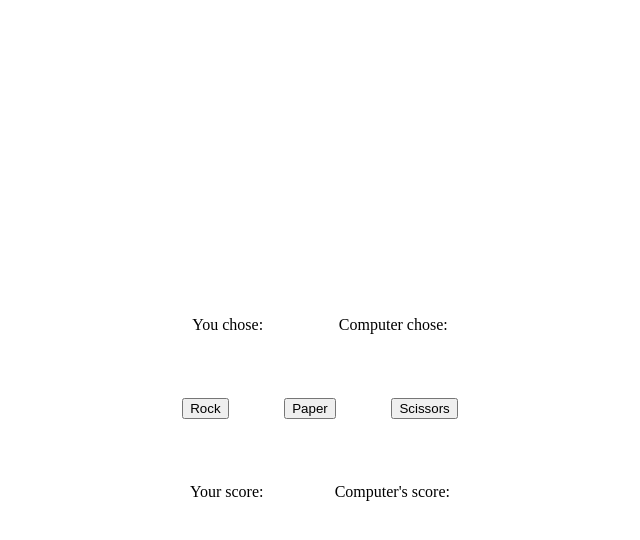
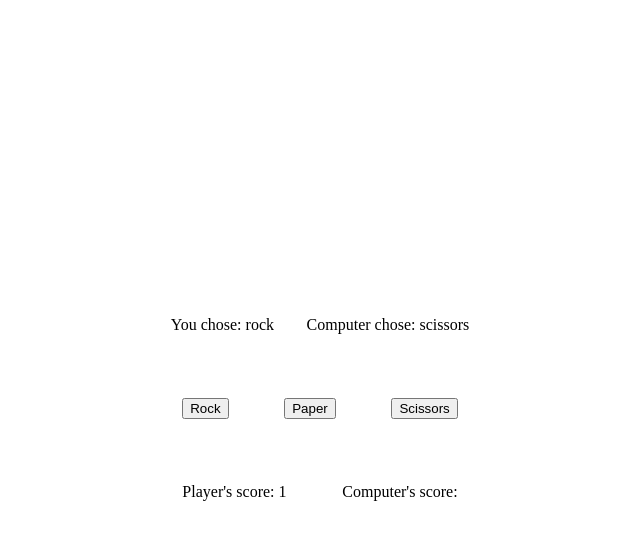
Before and after one commit to T0thLewis/rock-paper-scissor-project, a plain HTML site: page index.html in a window 1280 px wide. Both pictures are taken after a click on the button "Rock". Shown: the whole page, without its empty margins (320-960 px from the left). Drawn offline with Linux system fonts and the light colour scheme.

Commit message:
Add textContent to scoreboard and choices
Added DOM manipulation so player and computer choices
and respective scores now show up, this is the first iteration,
still needs optimization, bugfixing and code clean-up.

```diff
--- a/index.html
+++ b/index.html
@@ -8,7 +8,7 @@
     <title>Rock Paper Scissors game</title>
 
     <script src="./script.js" defer></script>
-    <script src="./test.js" defer></script>
+    <!-- <script src="./test.js" defer></script> -->
     <link rel="stylesheet" href="./style.css">
 
 </head>
@@ -16,8 +16,8 @@
 <body>
     <div class="container">
         <div class="header">
-            <p>You chose: </p>
-            <p>Computer chose: </p>
+            <p class="playerSelected">You chose: </p>
+            <p class="computerSelected">Computer chose: </p>
         </div>
 
         <div class="buttons">
@@ -27,8 +27,8 @@
         </div>
 
         <div class="results">
-            <p>Your score: </p>
-            <p> Computer's score: </p>
+            <p class="playerScore">Your score: </p>
+            <p class="computerScore"> Computer's score: </p>
         </div>
     </div>
 </body>
--- a/script.js
+++ b/script.js
@@ -27,12 +27,19 @@ function announceResults(playerScore, computerScore) {
 
 //Recursive function to make player input case-insensitive and check if input is correct
 function getPlayerChoice() {
+    const html = document.querySelector('.playerSelected');
+    console.dir(html);
+
     playerChoice = this.classList.value;
+    html.textContent = `You chose: ${playerChoice}`;
 }
 
 //Generates computer choice for the game
 function getComputerChoice() {
+    const html = document.querySelector('.computerSelected');
+
     const randomNumber = Math.floor(Math.random() * 3);
+    html.textContent = `Computer chose: ${choices[randomNumber]}`;
     return choices[randomNumber];
 }
 
@@ -40,24 +47,32 @@ function getComputerChoice() {
 function playRound(playerChoice, computerChoice) {
     const gameRules = ["Paper beats Rock. ", "Rock beats Scissors. ", "Scissors beat paper. "];
     const winner = ["Computer wins!", "Player wins!"];
+    const playerHTML = document.querySelector('.playerScore');
+    const computerHTML = document.querySelector('.computerScore');
 
     if (playerChoice === "rock" && computerChoice === "paper") {
         computerScore++;
+        computerHTML.textContent = `Computer's score: ${computerScore}`;
         return gameRules[0].concat(winner[0]);
     } else if (playerChoice === "rock" && computerChoice === "paper") {
         playerScore++;
+        playerHTML.textContent = `Player's score: ${playerScore}`;
         return gameRules[0].concat(winner[1]);
     } else if (playerChoice === "scissors" && computerChoice === "rock") {
         computerScore++;
+        computerHTML.textContent = `Computer's score: ${computerScore}`;
         return gameRules[1].concat(winner[0]);
     } else if (playerChoice === "rock" && computerChoice === "scissors") {
         playerScore++;
+        playerHTML.textContent = `Player's score: ${playerScore}`;
         return gameRules[1].concat(winner[1]);
     } else if (playerChoice === "paper" && computerChoice === "scissors") {
         computerScore++;
+        computerHTML.textContent = `Computer's score: ${computerScore}`;
         return gameRules[2].concat(winner[0]);
     } else if (playerChoice === "scissors" && computerChoice === "paper") {
         playerScore++;
+        playerHTML.textContent = `Player's score: ${playerScore}`;
         return gameRules[2].concat(winner[1]);
     } else {
         return "You both chose the same!";
```
